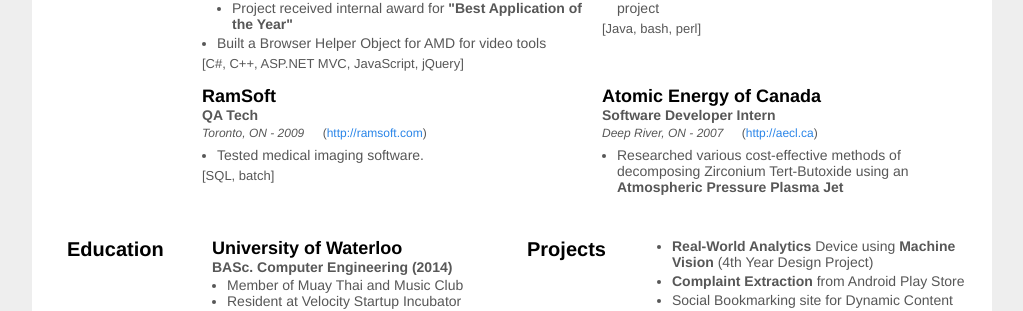
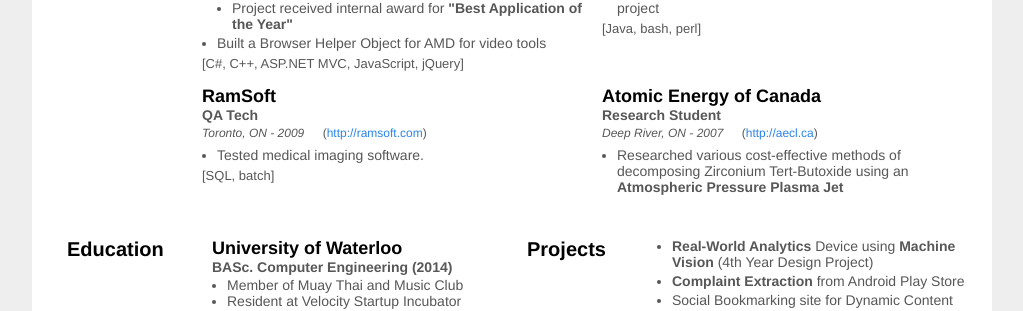
Before and after one commit to jkao/jkao.github.io, a Jekyll site: the page resume.html, which Jekyll copies as it is, in a window 1280 px wide. Shown: the part 852-1163 px from the top of the page, without its empty margins (128-1151 px from the left). Built offline with Jekyll 4.4.1, drawn with Linux system fonts in a browser that asks for light colours.

Commit message:
Wrong title.

```diff
--- a/resume.html
+++ b/resume.html
@@ -466,7 +466,7 @@
               <h5>Atomic Energy of Canada</h5>
 
               <div class="grid_5 alpha">
-                <strong>Software Developer Intern</strong>
+                <strong>Research Student</strong>
               </div>
 
               <div class="grid_5 alpha job-meta">
```
